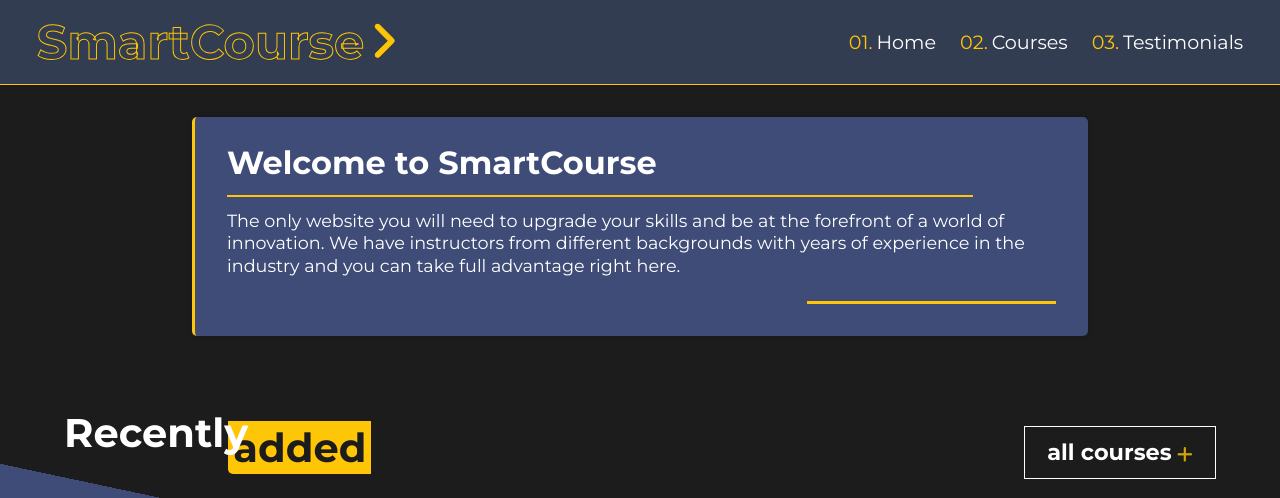
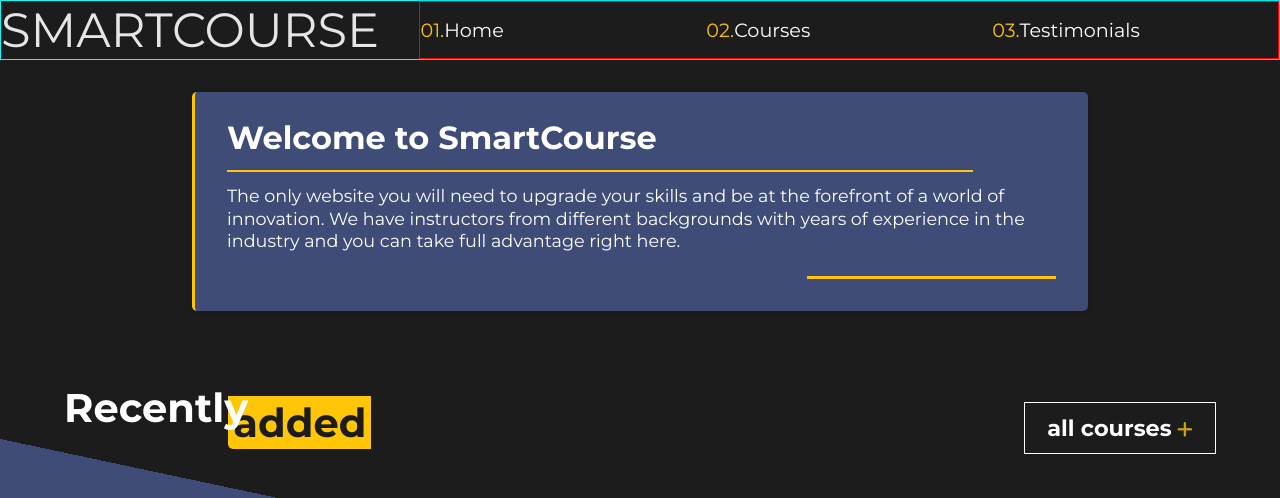
Before and after one commit to Namonaki0/SmartCourse, a plain HTML site: page index.html in a window 1280 px wide. Shown: the top 498 px of the page. Drawn offline with Linux system fonts and the light colour scheme.

Commit message:
layout change

```diff
--- a/CSS/index-partials/_navigation.css
+++ b/CSS/index-partials/_navigation.css
@@ -7,7 +7,6 @@ header {
 
 nav {
   display: flex;
-  background: var(--navy);
   justify-content: space-between;
   margin-bottom: 0;
   z-index: 1000;
@@ -17,41 +16,40 @@ nav {
   border-bottom: 1px solid var(--silver);
 }
 
-nav p i {
-  margin: 0 6px;
-  -webkit-text-fill-color: var(--gold);
-  font-size: 0.79em;
-}
-
-nav span {
+.open-menu {
   font-size: 1.7em;
   padding: 0.5em 0.4em;
   position: relative;
   margin: 0;
-  color: var(--gold);
+}
+
+nav .menu {
+  font-size: 36px;
+
 }
 
 /*? MOBILE SETTINGS */
 
-nav ul {
+.navigation {
   margin: 0;
   padding: 0;
   display: flex;
   flex-direction: column;
   justify-content: center;
   position: fixed;
-  background: var(--navy);
+  background: #1C1C1C;
+  /* background: var(--navy); */
   height: 100vh;
   width: 100%;
   z-index: 1000;
   top: 0;
-  transform: translateX(100%);
+  transform: translateY(-100%);
   transition: all 150ms ease-in;
   opacity: 0;
 }
 
 .open-menu-sect {
-  transform: translateX(0);
+  transform: translateY(0);
   visibility: unset;
   opacity: 1;
 }
@@ -75,18 +73,14 @@ nav ul li a {
   color: white;
   font-size: 1.2em;
   cursor: pointer;
-  width: 60%;
   margin-left: auto;
   border-bottom: 1px solid rgba(224, 231, 233, 0.2);
+  transition: all 200ms ease;;
 }
 
-nav ul li a:hover,
-nav ul li a:focus {
-  width: 100%;
-  background: rgba(46, 55, 73, 0.1);
+nav ul li a:hover{
+  background: rgba(46, 55, 73, 0.253);
   margin: 0;
-  padding-left: 0.8em;
-  margin-right: auto;
   border-bottom: 1px solid var(--silver);
 }
 
@@ -94,29 +88,28 @@ nav ul li {
   list-style-type: none;
   margin: 0;
   cursor: pointer;
-}
-
-nav ul li:hover,
-nav ul li:focus {
-  width: 60%;
+  width: 70%;
   margin-left: auto;
 }
 
-nav ul span {
-  color: var(--gold);
+nav ul .close-menu {
+  position: absolute;
+  color: white;
+  right: 10px;
+  top: 10px;
   margin: 0;
-  margin-right: 0.2em;
   padding: 0;
-  font-size: inherit;
+  font-size: 36px;
 }
 
 .active:hover {
   color: white;
 }
 
-nav a p {
-  -webkit-text-stroke: 1px var(--gold);
-  -webkit-text-fill-color: var(--navy);
+.logo {
+  /* -webkit-text-stroke: .5px var(--gold);
+  -webkit-text-fill-color: var(--navy); */
+  color: white;
   display: flex;
   align-items: center;
   font-family: var(--main-content);
@@ -129,6 +122,9 @@ nav a p {
   text-shadow: 0px 1px 1px rgba(0, 0, 0, 0.2);
   flex-direction: row;
   z-index: 1000;
+  color: rgba(255, 255, 255, 0.89);
+  text-transform: uppercase;
+  font-weight: 400;
 }
 
 nav a {
@@ -154,47 +150,59 @@ nav span i {
 @media (min-width: 950px) {
   nav {
     display: flex;
-    justify-content: space-between;
-    border-bottom: 1px solid var(--gold);
-    padding: 0.8em;
+    border: 1px solid cyan;
+  }
+
+  .navigation {
+    /* display: flex; */
     box-shadow: 0 0px 1px rgba(0, 0, 0, 0.5);
     z-index: 1000;
-  }
-
-  nav a p {
-    font-size: 3em;
-  }
-
-  nav ul {
+    visibility: unset;
+    align-items: center;
     justify-content: flex-end;
     flex-direction: row;
-    align-items: center;
-    visibility: visible;
     height: auto;
     opacity: unset;
     margin: 0;
     padding: 0;
     transform: unset;
-    background: none;
     position: unset;
-    width: 100%;
+    flex-grow: 1;
+    border: 1px solid red;
   }
 
-  nav ul li {
-    margin-right: 1.5em;
+.logo {
+    font-size: 3rem;
+    /* flex-grow: 2; */
+    /* border: 1px solid red; */
+    margin-left: 0;
   }
 
-  nav ul li:hover,
-  nav ul li:focus {
+.navigation li {
+  /* display: flex; */
+    margin-right: 1.5em;
+    justify-content: flex-end;
+    /* border: 1px solid orange; */
+    width: 100%;
+    text-align: right;
+  }
+
+  .navigation li a {
+    width: auto;
+    text-align: right;
+    /* border: 1px solid orange; */
+  }
+
+ /* .navigation li:hover {
     width: unset;
     margin-left: unset;
-  }
+  } */
 
-  nav ul i {
+  /* nav ul .navigation{
     visibility: hidden;
-  }
+  } */
 
-  nav ul li a {
+  .navigation a {
     padding: 0;
     margin: 0;
     align-items: center;
@@ -202,10 +210,10 @@ nav span i {
     color: white;
     position: relative;
     border-bottom: none;
+    /* width: auto; */
   }
 
-  nav ul li a:hover,
-  nav ul li a:focus {
+.navigation a:hover {
     background: rgba(46, 55, 73, 0.1);
     margin: 0;
     padding-left: 0;
@@ -213,20 +221,20 @@ nav span i {
     border-bottom: none;
   }
 
-  nav ul li span {
+.navigation span {
     color: var(--gold);
     font-size: inherit;
     margin: 0;
     padding: 0;
-    margin-right: 0.2em;
+    /* margin-right: 0.2em; */
   }
 
-  nav span i {
+  nav span .menu {
     visibility: hidden;
     position: absolute;
   }
 
-  nav ul li a::before {
+.navigation a::before {
     content: "";
     position: absolute;
     height: 2px;
@@ -239,7 +247,7 @@ nav span i {
     transform-origin: 0;
   }
 
-  nav ul li a:hover::before {
+.navigation a:hover::before {
     visibility: visible;
     transform: scaleX(1);
   }
@@ -260,4 +268,8 @@ nav span i {
   .active {
     border-bottom: none;
   }
+
+  .close-menu {
+    display: none;
+  }
 }
--- a/index.html
+++ b/index.html
@@ -32,15 +32,19 @@
     <header>
       <nav>
         <a href="index.html"
-          ><p class="logo">SmartCourse<i class="fas fa-chevron-right"></i></p
+          ><p class="logo">SmartCourse<span class="material-icons chevron">
+&#xe5e1
+</span></p
         ></a>
 
         <span class="open-menu">
-          <i class="fas fa-bars"></i>
+          <span class="material-icons menu">&#xe5cf</span>
         </span>
 
         <ul class="navigation">
-          <a href="#" class="close-menu"><i class="fas fa-times"></i></a>
+          <a href="#" class="close-menu"><span class="material-icons close-menu">
+&#xe5cd
+</span></a>
 
           <li>
             <a href="index.html" class="active"><span>01.</span> Home</a>
@@ -365,7 +369,7 @@
       </div>
     </footer>
 
-    <!-- <script src="JS/index.js"></script> -->
+    <script src="JS/index.js"></script>
     <script src="JS/courseTemplate.js"></script>
   </body>
 </html>
```
